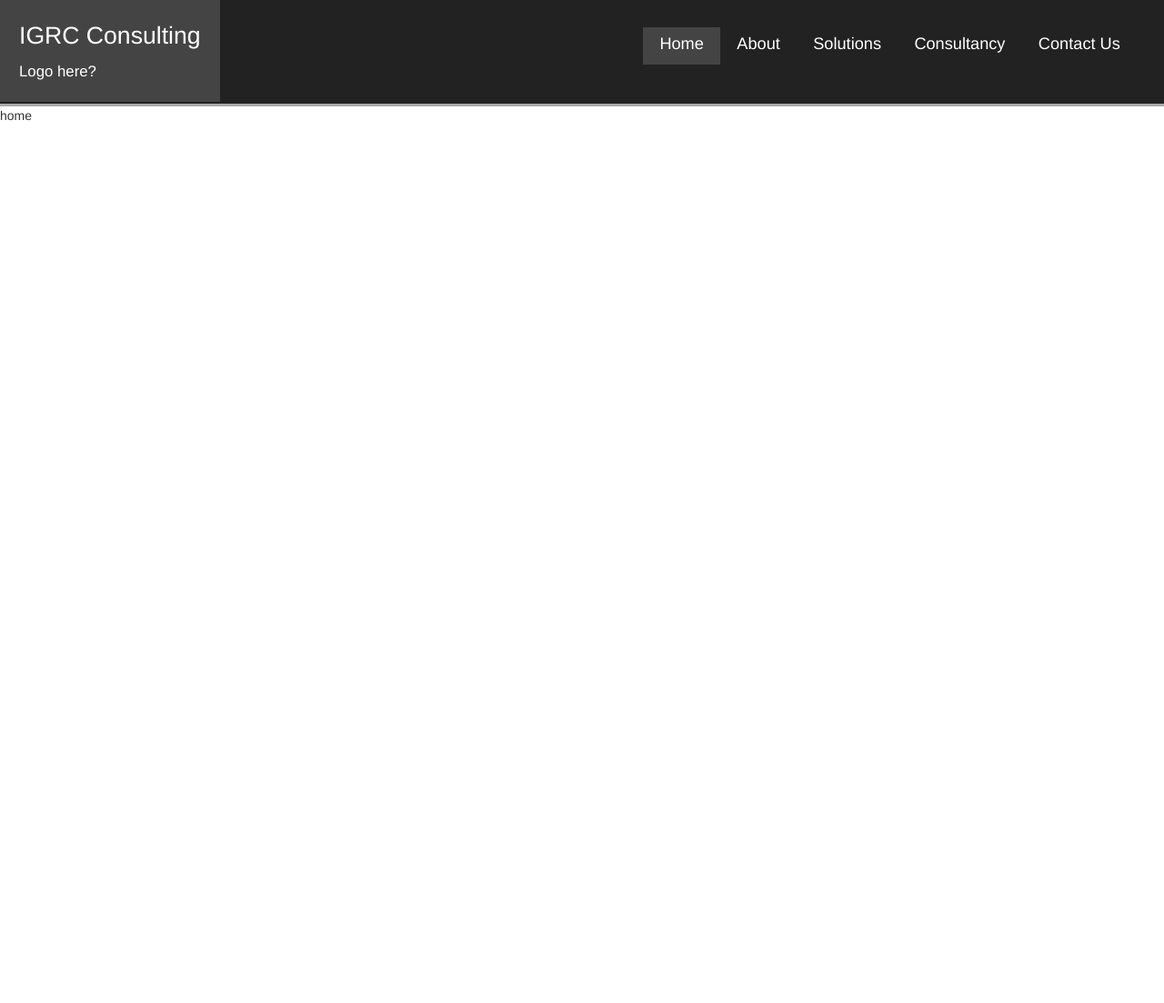
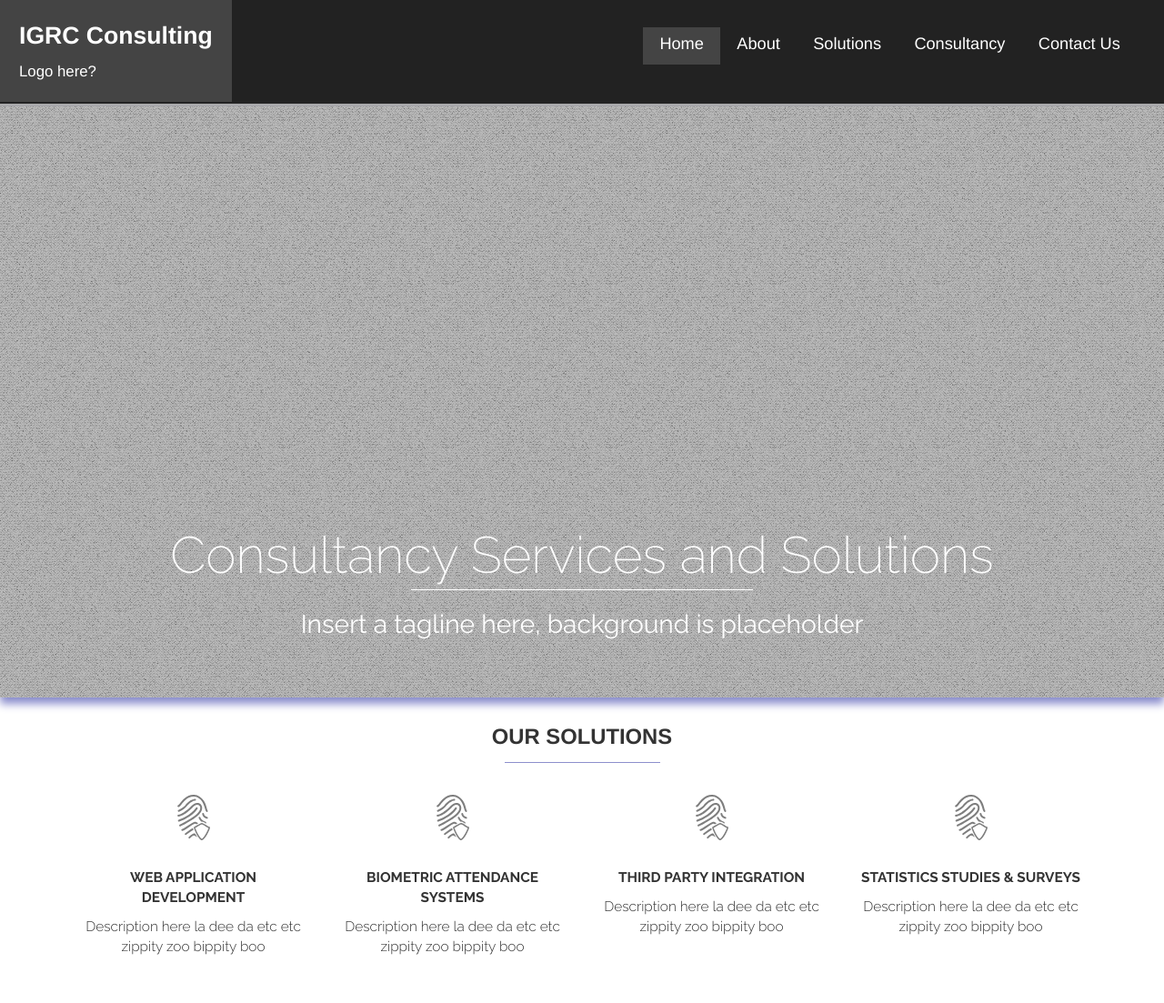
Before and after one commit to KHANanaphone/IGRC, a website: page www/index.html in a window 1280 px wide. Shown: the whole page at 91% size. Before the commit the page ends 800 px from the top, so only its background shows below. Drawn offline with nearby package versions, Linux system fonts and the light colour scheme; files that its build step writes are made by us from their sources.

Commit message:
Splash screen + solutions section

```diff
--- a/www/css/_header.css
+++ b/www/css/_header.css
@@ -88,6 +88,7 @@
 
 #header .text{
     font-size: 1.9em;
+    font-weight: bold;
 }
 
 #header .subtext{
--- /dev/null
+++ b/www/css/home/solutions.css
@@ -0,0 +1,67 @@
+#home .solutions {
+
+    font-family: 'Arimo', sans-serif;
+    text-align: center;
+    padding-top: 10px;
+}
+
+
+#home .solutions h1{
+
+    text-transform: uppercase;
+    font-weight: bold;
+    font-size: 1.7em;
+}
+
+
+#home .solutions .title {
+
+    font-size: 1.1em;
+    text-transform: uppercase;
+    font-weight: 700;
+    font-family: 'Raleway', sans-serif;
+}
+
+#home .solutions .solution{
+    cursor: pointer;
+    transition: 0.3s ease;
+    transition-property: background-color, border-color;
+    padding: 20px;
+    border: 1px dotted transparent;
+
+    min-height: 250px;
+}
+
+#home .solutions .solution:hover{
+
+    background-color: #9DFFD0;
+    border-color: green;
+}
+
+#home .solutions .bar {
+
+    width: 15%;
+    display: block;
+    border-bottom: 1px solid #8D90CD;
+    margin: 1em auto;
+}
+
+#home .solution .icon{
+
+    height: 50px;
+    margin-bottom: 30px;
+    opacity: 0.5;
+}
+
+#home .solution .icon svg{
+
+    height: 100%;
+}
+
+#home .solution-desc{
+
+    font-size: 1.1em;
+    font-weight: 300;
+    font-family: 'Raleway', sans-serif;
+    margin-top: 10px;
+}
--- /dev/null
+++ b/www/css/home/splash.css
@@ -0,0 +1,77 @@
+#home .splash{
+
+    background-color: #BBB;
+    background-image: url("/images/binding-dark.png");
+
+    height: 650px;
+    width: 100%;
+
+    position: relative;
+
+    color: white;
+    font-family: 'Raleway', sans-serif;
+    text-align: center;
+
+    -webkit-box-shadow: 0px 7px 9px 0px rgba(137,140,204,1);
+    -moz-box-shadow: 0px 7px 9px 0px rgba(137,140,204,1);
+    box-shadow: 0px 7px 9px 0px rgba(137,140,204,1);
+}
+
+#home .splash .title{
+
+    font-weight: lighter;
+    font-size: 2em;
+}
+
+#home .splash .tagline{
+
+    font-size: 1em;
+}
+
+#home .splash .bar {
+
+    display: block;
+    border-bottom: 1px solid white;
+    width: 33%;
+    margin: 1em auto;
+}
+
+#home .positioner {
+
+    box-sizing: border-box;
+    width: 100%;
+    height: 100%;
+    position: relative;
+}
+
+#home .splash-text{
+
+    position: absolute;
+    bottom: 70px;
+    left: 0;
+    right: 0;
+}
+
+@media (max-width:768px) {
+
+    #home .splash .title{
+
+        font-size: 3em;
+        line-height: 1em;
+    }
+
+    #home .splash .tagline{
+
+        font-size: 2em;
+        line-height: 1em;
+    }
+
+    #home .splash .bar {
+
+        display: block;
+        border-bottom: 1px solid white;
+        width: 33%;
+        padding-top: 1em;
+        margin: 2em auto;
+    }
+ }
--- a/www/css/style.css
+++ b/www/css/style.css
@@ -1,4 +1,5 @@
 @import url(https://fonts.googleapis.com/css?family=Arimo:400,400italic,700,700italic);
+@import url(https://fonts.googleapis.com/css?family=Raleway:400,700,300,200);
 
 html, body {
 
--- a/www/index.html
+++ b/www/index.html
@@ -6,6 +6,8 @@
     <meta name="viewport" content="width=device-width, initial-scale=1">
 
     <!-- inject:css -->
+    <link rel="stylesheet" href="/css/home/solutions.css">
+    <link rel="stylesheet" href="/css/home/splash.css">
     <link rel="stylesheet" href="/css/bootstrap.min.css">
     <link rel="stylesheet" href="/css/style.css">
     <link rel="stylesheet" href="/css/_header.css">
@@ -21,12 +23,16 @@
         </div>
 
         <div ng-view>
+
+        <div id="footer" ng-include='"pages/_footer.html"'>
+        </div>
     </div>
 
     <!-- inject:js -->
     <script src="/js/components/angular/angular.js"></script>
     <script src="/js/components/angular-route/angular-route.js"></script>
     <script src="/js/components/ui-bootstrap-tpls-1.1.0.min.js"></script>
+    <script src="/js/components/ngFitText/ng-FitText.min.js"></script>
     <script src="/js/app/app.js"></script>
     <script src="/js/app/controller.js"></script>
     <!-- endinject -->
--- a/www/js/app/app.js
+++ b/www/js/app/app.js
@@ -1,31 +1,33 @@
+(function(){
+
     var app = angular.module('igrcApp', [
-  'ngRoute', 'ui.bootstrap'
+      'ngRoute', 'ui.bootstrap', 'ngFitText'
     ]);
 
-app.pages = [
-    {name: 'Home', url: '', html: 'home.html'},
-    {name: 'About', url: 'about', html: 'about.html'},
-    {name: 'Solutions', url: 'solutions', html: 'solutions.html', subpages: [
-        {name: 'Website Development', url: 'web'},
+    app.pages = {
+        'home': {name: 'Home', url: '', html: 'home.html'},
+        'about': {name: 'About', url: 'about', html: 'about.html'},
+        'solutions': {name: 'Solutions', url: 'solutions', html: 'solutions.html', subpages: [
+            {name: 'Web Application Development', url: 'web'},
             {name: 'Biometric Attendance Systems', url: 'bio'},
             {name: 'Third Party Integration', url: 'third'},
             {name: 'Statistics Studies & Surveys', url: 'stats'},
         ]},
-    {name: 'Consultancy', url: 'consultancy', html: 'consultancy.html', subpages: [
+        'consultancy': {name: 'Consultancy', url: 'consultancy', html: 'consultancy.html', subpages: [
             {name: 'Business Continuity Management', url: 'bcm'},
             {name: 'Project Manager', url: 'pm'},
             {name: 'Information Security', url: 'is'},
             {name: 'Certifications', url: 'certs'},
 
         ]},
-    {name: 'Contact Us', url: 'contact', html: 'contact.html'}
-]
+        'contact': {name: 'Contact Us', url: 'contact', html: 'contact.html'}
+    }
 
     app.config(['$routeProvider', function($routeProvider){
 
-    for(var i = 0; i < app.pages.length; i++){
+        for(var pageid in app.pages){
 
-        var page = app.pages[i];
+            var page = app.pages[pageid];
 
             if(page.group)
                 for(var j = 0; j < page.subpages.length; j++)
@@ -54,3 +56,5 @@ app.run(function($rootScope, $location, $anchorScroll, $routeParams) {
         $anchorScroll();
       });
     });
+
+})();
--- a/www/js/app/controller.js
+++ b/www/js/app/controller.js
@@ -1,3 +1,7 @@
+(function(){
+
+    var app = angular.module('igrcApp');
+
     app.controller('igrcController', ['$scope', '$location', function($scope, $location){
 
         $scope.redirect = function(page){
@@ -28,3 +32,5 @@ app.controller('igrcController', ['$scope', '$location', function($scope, $locat
         $scope.isArray = angular.isArray;
 
     }]);
+
+})();
--- /dev/null
+++ b/www/js/components/ngFitText/ng-FitText.min.js
@@ -0,0 +1 @@
+!function(t,e,i,n){"use strict";i.module("ngFitText",[]).value("fitTextDefaultConfig",{debounce:!1,delay:250,loadDelay:10,compressor:1,min:0,max:Number.POSITIVE_INFINITY}).directive("fittext",["$timeout","fitTextDefaultConfig","fitTextConfig",function(e,n,o){return{restrict:"A",scope:!0,link:function(f,l,a){function r(){var t=b*d/l[0].offsetWidth/d;return Math.max(Math.min((u[0].offsetWidth-6)*t*g,parseFloat(p)),parseFloat(h))}function s(){l[0].offsetHeight*l[0].offsetWidth!==0&&(l[0].style.fontSize=b+"px",l[0].style.lineHeight="1",l[0].style.display="inline-block",l[0].style.fontSize=r()+"px",l[0].style.lineHeight=y,l[0].style.display=m)}i.extend(n,o.config);var u=l.parent(),c=t.getComputedStyle(l[0],null),d=l.children().length||1,x=a.fittextLoadDelay||n.loadDelay,g=a.fittext||n.compressor,h=a.fittextMin||n.min,p=("initial"===a.fittextMax?c["font-size"]:a.fittextMax)||n.max,y=c["line-height"],m=c.display,b=10;e(function(){s()},x),f.$watch(a.ngBind,function(){s()}),n.debounce?i.element(t).bind("resize",n.debounce(function(){f.$apply(s)},n.delay)):i.element(t).bind("resize",function(){f.$apply(s)})}}}]).provider("fitTextConfig",function(){var t=this;return this.config={},this.$get=function(){var e={};return e.config=t.config,e},this})}(window,document,angular);
--- a/www/pages/_header.html
+++ b/www/pages/_header.html
@@ -5,7 +5,7 @@
 
 <ul class="menu">
     <li class='menu-item'
-        ng-repeat='page in pages track by $index'
+        ng-repeat='(pagename,page) in pages'
         ng-class='{active: isActive(page)}'>
 
         <span ng-if='!page.subpages'
--- a/www/pages/home.html
+++ b/www/pages/home.html
@@ -1 +1,45 @@
-home
+<div id="home">
+    <div class='splash'>
+        <div class='container clearfix'>
+            <div class='positioner'>
+                <div class='splash-text'>
+                    <div data-fittext='0.8'>
+                        <span class='title'>Consultancy Services and Solutions</span>
+                        <span class='bar'></span>
+                        <span class='tagline'>Insert a tagline here, background is placeholder</span>
+                    </div>
+                </div>
+            </div>
+        </div>
+    </div>
+
+    <div class='solutions'>
+        <div class='container'>
+            <h1>Our Solutions</h1>
+            <span class='bar'></span>
+
+            <div class='col-xs-6 col-md-3 solution' ng-click='redirect("solutions#web")'>
+                <div class='icon' ng-include="'/images/thumb.svg'"></div>
+                <span class='title'>Web Application Development</span>
+                <div class='solution-desc'>Description here la dee da etc etc zippity zoo bippity boo</div>
+            </div>
+            <div class='col-xs-6 col-md-3 solution' ng-click='redirect("solutions#bio")'>
+                <div class='icon' ng-include="'/images/thumb.svg'"></div>
+                <span class='title'>Biometric Attendance Systems</span>
+                <div class='solution-desc'>Description here la dee da etc etc zippity zoo bippity boo</div>
+            </div>
+            <div class='col-xs-6 col-md-3 solution' ng-click='redirect("solutions#third")'>
+                <div class='icon' ng-include="'/images/thumb.svg'"></div>
+                <span class='title'>Third Party Integration</span>
+                <div class='solution-desc'>Description here la dee da etc etc zippity zoo bippity boo</div>
+            </div>
+            <div class='col-xs-6 col-md-3 solution' ng-click='redirect("solutions#stats")'>
+                <div class='icon' ng-include="'/images/thumb.svg'"></div>
+                <span class='title'>Statistics Studies & Surveys</span>
+                <div class='solution-desc'>Description here la dee da etc etc zippity zoo bippity boo</div>
+            </div>
+
+        </div>
+    </div>
+
+</div>
```
Also changed, not shown: www/images/binding-dark.png (added), www/images/thumb.svg (added), www/pages/_footer.html (added). Lines whose indentation alone changed are shown as unchanged.
